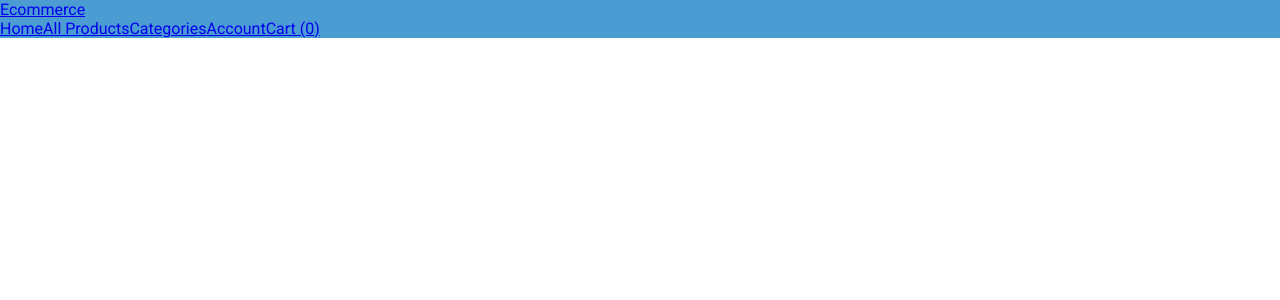
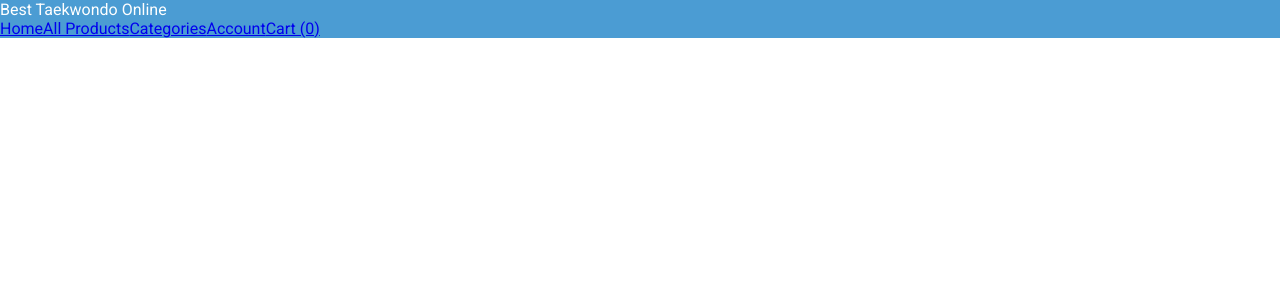
Before and after one commit to Jonathan2025/best-tkd-frontend, a Next.js app: page / in a window 1280 px wide. Shown: the top 300 px of the page. Built offline with nearby package versions, Linux system fonts and the light colour scheme.

Commit message:
created a styled component for logo

```diff
--- a/components/Header.js
+++ b/components/Header.js
@@ -5,15 +5,19 @@ import { styled } from 'styled-components'
 // Utilized Styled Components documentation for syntax, add our css inside the variable
 const StyledHeader = styled.header`
   background-color: #4B9CD3;
+`
 
 
+// Styled Component for Logo LINK
+const StyledLogo = styled(Link)`
+  color:white;
+  text-decoration: none;
 `
-
 
 const Header = () => {
   return (
     <StyledHeader>
-        <Link href={'/'}>Ecommerce</Link>
+        <StyledLogo href={'/'}>Best Taekwondo Online</StyledLogo>
         <nav>
             <Link href={'/'}>Home</Link>
             <Link href={'/products'}>All Products</Link>
```
